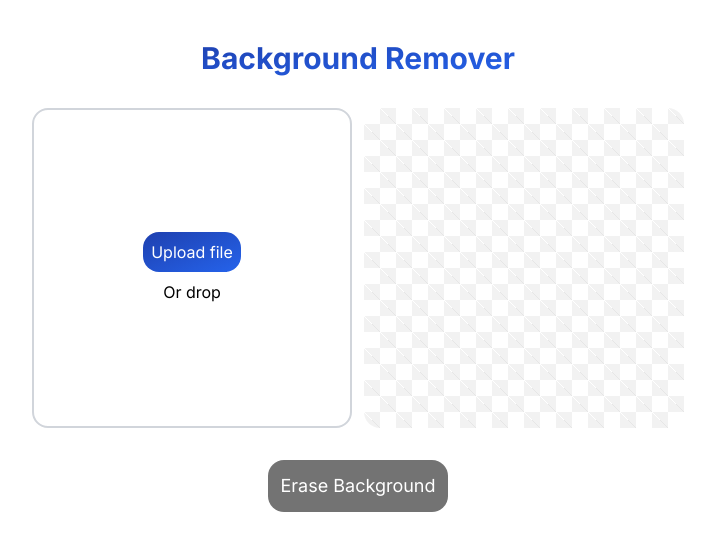
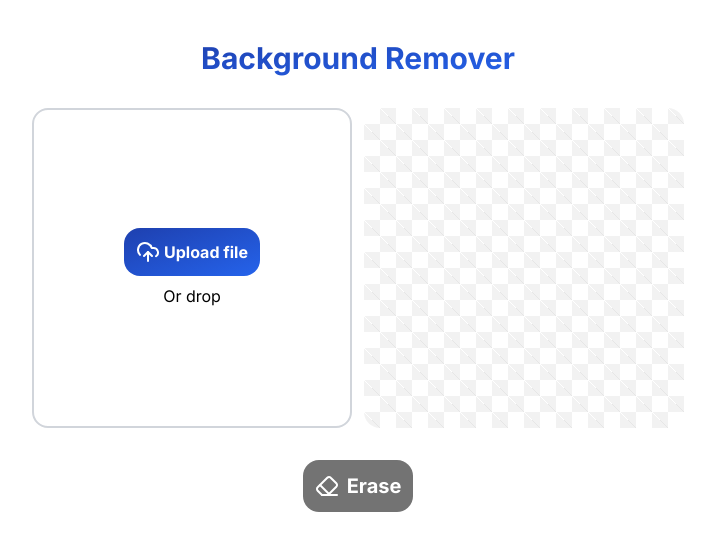
Before and after one commit to mateusfg7/background-eraser, a Next.js app: page / in a window 1280 px wide. Shown: the top 550 px of the page, without its empty margins (282-997 px from the left). Built offline with nearby package versions, Linux system fonts and the light colour scheme.

Commit message:
feat(ui): add icons

```diff
--- a/src/app/page.tsx
+++ b/src/app/page.tsx
@@ -4,12 +4,22 @@
 
 import { ChangeEvent, DragEvent, useState } from 'react'
 import imglyRemoveBackground, { Config } from '@imgly/background-removal'
+import {
+  Check,
+  DownloadCloud,
+  Eraser,
+  Loader2,
+  UploadCloud,
+  X,
+} from 'lucide-react'
 
 export default function Home() {
   const [uploadedFile, setUploadedFile] = useState<File>()
   const [uploadedImageObjectURL, setUploadedImageObjectURL] = useState<string>()
   const [erasedImageURL, setErasedImageURL] = useState<string>()
-  const [status, setStatus] = useState<string>()
+  const [status, setStatus] = useState<
+    undefined | 'success' | 'fail' | 'loading'
+  >()
   const [isDragOver, setIsDragOver] = useState<boolean>(false)
 
   function removeBackground() {
@@ -30,29 +40,13 @@ export default function Home() {
       imglyRemoveBackground(uploadedFile, config)
         .then((blob) => {
           setErasedImageURL(URL.createObjectURL(blob))
-          setStatus('success!')
+          setStatus('success')
         })
         .catch((error) => {
-          console.log('fail!')
           console.error(error)
-          setStatus('fail!')
+          setStatus('fail')
         })
     }
-  }
-
-  const handleDragEnter = (event: DragEvent<HTMLDivElement>) => {
-    event.preventDefault()
-    setIsDragOver(true)
-  }
-
-  const handleDragLeave = (event: DragEvent<HTMLDivElement>) => {
-    event.preventDefault()
-    setIsDragOver(false)
-  }
-
-  const handleDragOver = (event: DragEvent<HTMLDivElement>) => {
-    event.preventDefault()
-    setIsDragOver(true)
   }
 
   const handleDrop = (event: DragEvent<HTMLDivElement>) => {
@@ -72,6 +66,7 @@ export default function Home() {
 
   const handleFileUpload = (file: File) => {
     if (file) {
+      setStatus(undefined)
       setErasedImageURL(undefined)
       setUploadedFile(file)
       setUploadedImageObjectURL(URL.createObjectURL(file))
@@ -89,9 +84,18 @@ export default function Home() {
           className={`flex overflow-hidden justify-center items-center border-2 w-80 h-80 rounded-2xl text-center cursor-pointer ${
             isDragOver ? 'border-blue-800 bg-gray-200' : 'border-gray-300'
           }`}
-          onDragEnter={handleDragEnter}
-          onDragLeave={handleDragLeave}
-          onDragOver={handleDragOver}
+          onDragEnter={(event) => {
+            event.preventDefault()
+            setIsDragOver(true)
+          }}
+          onDragLeave={(event) => {
+            event.preventDefault()
+            setIsDragOver(false)
+          }}
+          onDragOver={(event) => {
+            event.preventDefault()
+            setIsDragOver(true)
+          }}
           onDrop={handleDrop}
         >
           <input
@@ -113,8 +117,9 @@ export default function Home() {
               <p>Drag and drop file here...</p>
             ) : (
               <div className='flex flex-col items-center gap-2'>
-                <p className='transition-all duration-1000 bg-gradient-to-br from-blue-800 hover:from-blue-600 to-blue-600 hover:to-blue-400 p-2 rounded-2xl text-white'>
-                  Upload file
+                <p className='transition-all inline-flex gap-1 items-center font-bold duration-1000 bg-gradient-to-br from-blue-800 hover:from-blue-600 to-blue-600 hover:to-blue-400 p-3 rounded-2xl text-white'>
+                  <UploadCloud />
+                  <span>Upload file</span>
                 </p>
                 <p>Or drop</p>
               </div>
@@ -134,27 +139,47 @@ export default function Home() {
                 href={erasedImageURL}
                 download={`no-background_${uploadedFile?.name}`}
               >
-                <span>[DOWNLOAD]</span>
+                <DownloadCloud size='50' />
               </a>
             </>
           )}
         </div>
       </div>
 
-      <div>
       <button
         disabled={!uploadedFile}
         onClick={removeBackground}
-          className={`transition-all duration-1000 text-white text-lg p-3 rounded-2xl ${
+        className={`transition-all flex items-center gap-2 duration-1000 text-white text-xl font-bold p-3 rounded-2xl ${
           uploadedFile
             ? 'bg-gradient-to-br from-blue-800 hover:from-blue-600 to-blue-600 hover:to-blue-400'
             : 'bg-neutral-500'
         }`}
       >
-          Erase Background
+        {!status && (
+          <>
+            <Eraser />
+            <span>Erase</span>
+          </>
+        )}
+        {uploadedFile && status === 'loading' && (
+          <>
+            <Loader2 className='animate-spin' />
+            <span>Erasing</span>
+          </>
+        )}
+        {uploadedFile && status === 'success' && (
+          <>
+            <Check />
+            <span>Erased</span>
+          </>
+        )}
+        {uploadedFile && status === 'fail' && (
+          <>
+            <X />
+            <span>Error</span>
+          </>
+        )}
       </button>
-        <p>{status}</p>
-      </div>
     </main>
   )
 }
```
Lines whose indentation alone changed are shown as unchanged.
